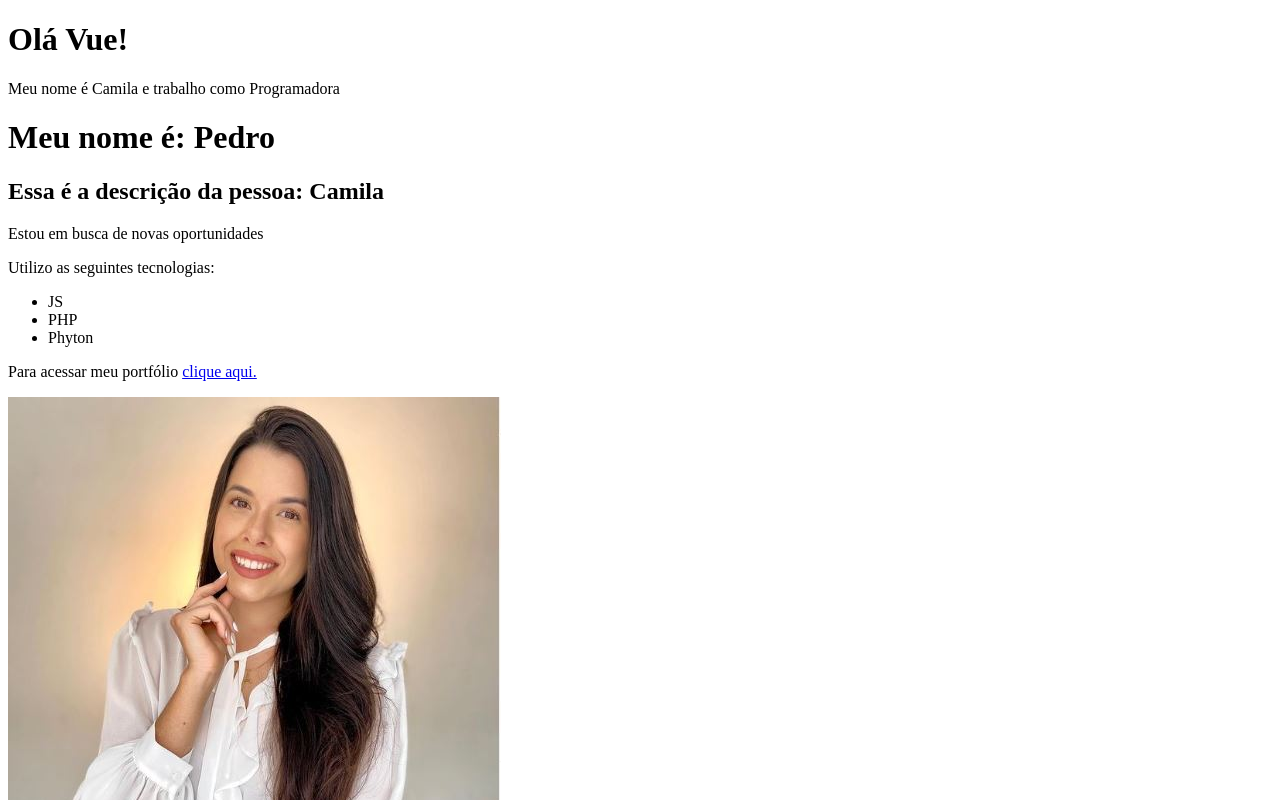
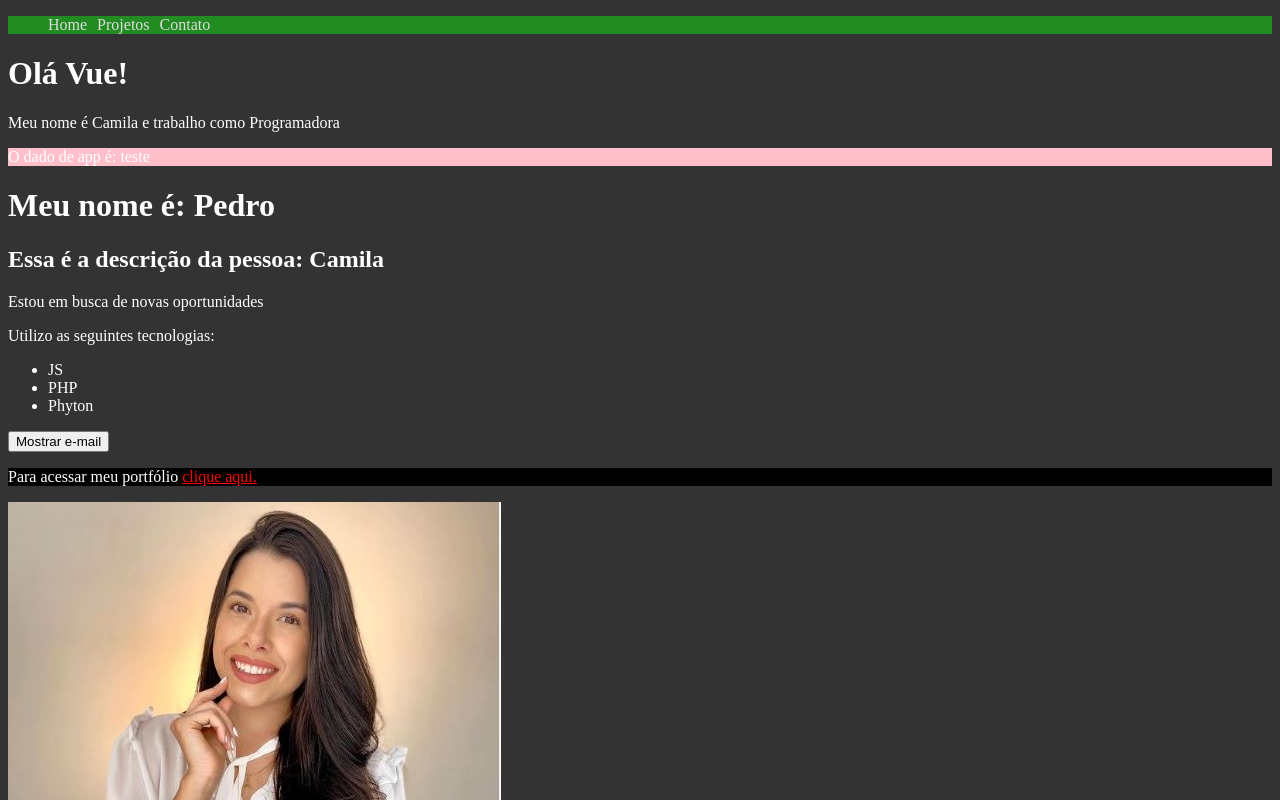
Before and after one commit to Coramila/Vue_Practicing, a Vue app: page / in a window 1280 px wide. Shown: the top 800 px of the page. Built offline with nearby package versions, Linux system fonts and the light colour scheme.

Commit message:
Style tag

```diff
--- a/src/App.vue
+++ b/src/App.vue
@@ -1,5 +1,7 @@
 <template>
+  <Header/>
  <PrimeiroComponente />
+ <p class="paragrafo-pai">O dado de app é: {{ testando }}</p>
  <LifeCycle/>
  <pessoa/>
  <Form/>
@@ -10,15 +12,40 @@
   import LifeCycle from './components/LifeCycle.vue'
   import pessoa from './components/pessoa.vue'
   import Form from './components/Form.vue'
+  import Header from './components/Header.vue'
 
   export default {
     name: 'App',
     components: {
+      Header,
       PrimeiroComponente,
       LifeCycle,
       pessoa,
       Form
     },
 
+    data(){
+      return{
+        testando: "teste"
+      }
+    }
+
   }
 </script>
+
+<style>
+
+body{
+  background-color: #333;
+  color: #fff;
+}
+
+a{
+  color: red;
+}
+
+.teste{
+  background-color: black;
+}
+
+</style>
--- /dev/null
+++ b/src/components/Header.vue
@@ -0,0 +1,38 @@
+<template>
+<div>
+    <ul>
+        <li><a href="#">Home</a></li>
+        <li><a href="#">Projetos</a></li>
+        <li><a href="#">Contato</a></li>
+    </ul>
+</div>
+</template>
+
+<script>
+export default{
+    name: 'Header',
+}
+</script>
+
+<style scoped>
+
+ul{
+    list-style: none;
+    display: flex;
+    background-color: forestgreen
+}
+
+li{
+    margin-right: 10px;
+}
+
+a{
+    color: #ddd;
+    text-decoration: none;
+    transition: .5s;
+}
+
+a:hover{
+    color: pink;
+}
+</style>
--- a/src/components/Info.vue
+++ b/src/components/Info.vue
@@ -8,9 +8,12 @@
             <li>PHP</li>
             <li>Phyton</li>
         </ul>
+        <div>
+            <button @click="showEmail">{{ textoBotao }}</button>
+        </div>
 
         <p v-show="mostrar_email">Mande uma mensagem para: {{ email }}</p>
-        <p>Para acessar meu portfólio <a v-bind:href="meu_link" target="blank5">clique aqui.</a></p>
+        <p class="teste">Para acessar meu portfólio <a v-bind:href="meu_link" target="blank5">clique aqui.</a></p>
         <Picture/>
     </div>
 </template>
@@ -27,8 +30,25 @@ export default{
             esta_trabalhando: false,
             mostrar_email: false,
             email: 'Camila@email.com',
-            meu_link: 'https://github.com/Coramila'
+            meu_link: 'https://github.com/Coramila',
+            textoBotao: 'Mostrar e-mail'
+        }
+    },
+    methods:{
+        showEmail (){
+            this.mostrar_email = !this.mostrar_email
+            if(!this.mostrar_email){
+                this.textoBotao = 'Mostrar e-mail'
+            }else{
+                this.textoBotao = 'Ocultar e-mail'
+            }
         }
     }
 }
 </script>
+
+<style>
+.paragrafo-pai{
+    background-color: pink;
+}
+</style>
--- a/src/components/LifeCycle.vue
+++ b/src/components/LifeCycle.vue
@@ -14,11 +14,20 @@ export default{
         setTimeout(() => {
             this.nome = 'Camila'
         }, 1000);
+
+        this.lifeCycle()
     },
     mounted(){
         setTimeout(() => {
             this.nome = 'Pedro'
         }, 2000);
+
+        this.lifeCycle()
+    },
+    methods:{
+        lifeCycle(){
+            console.log("Executou")
+        }
     }
 }
 </script>
```
